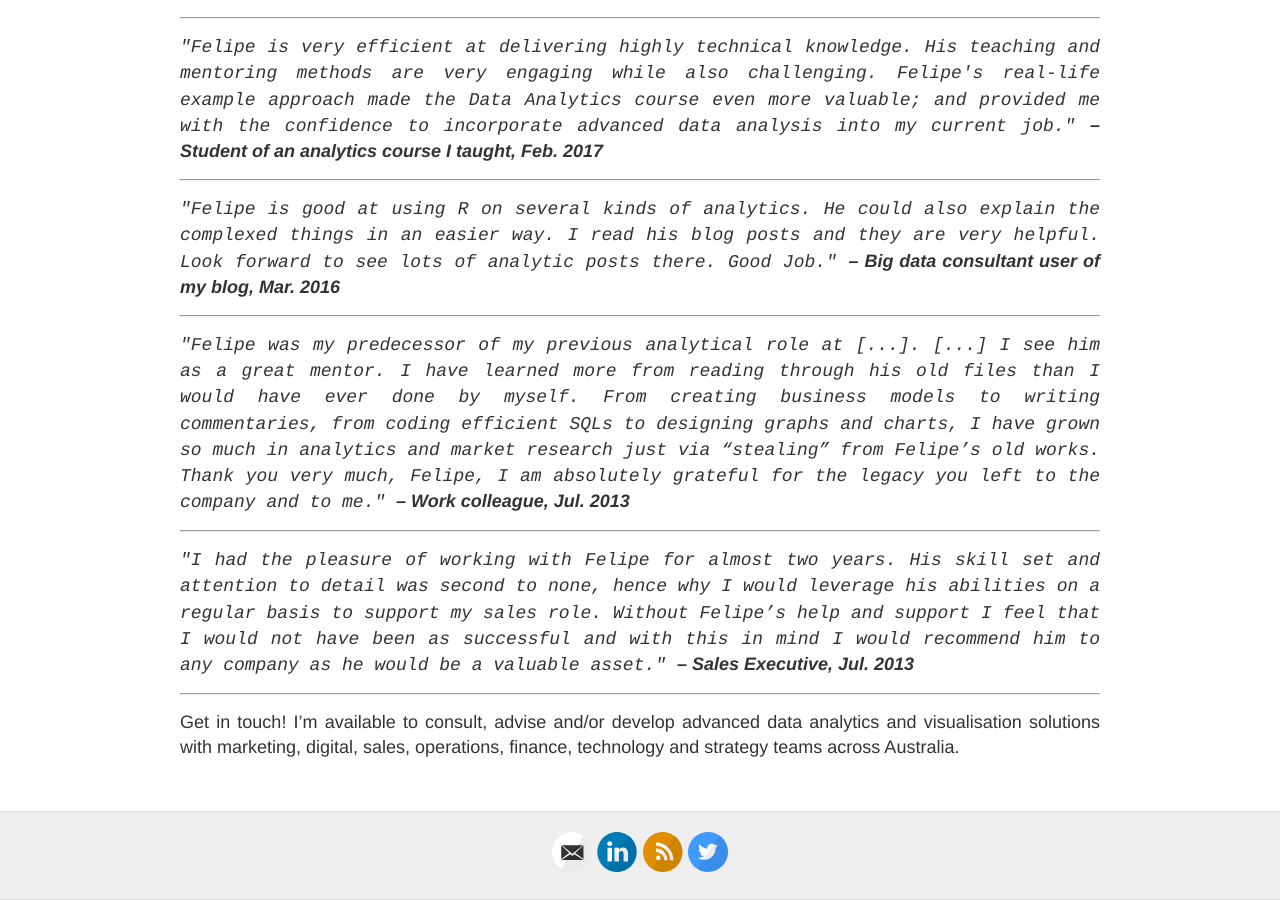
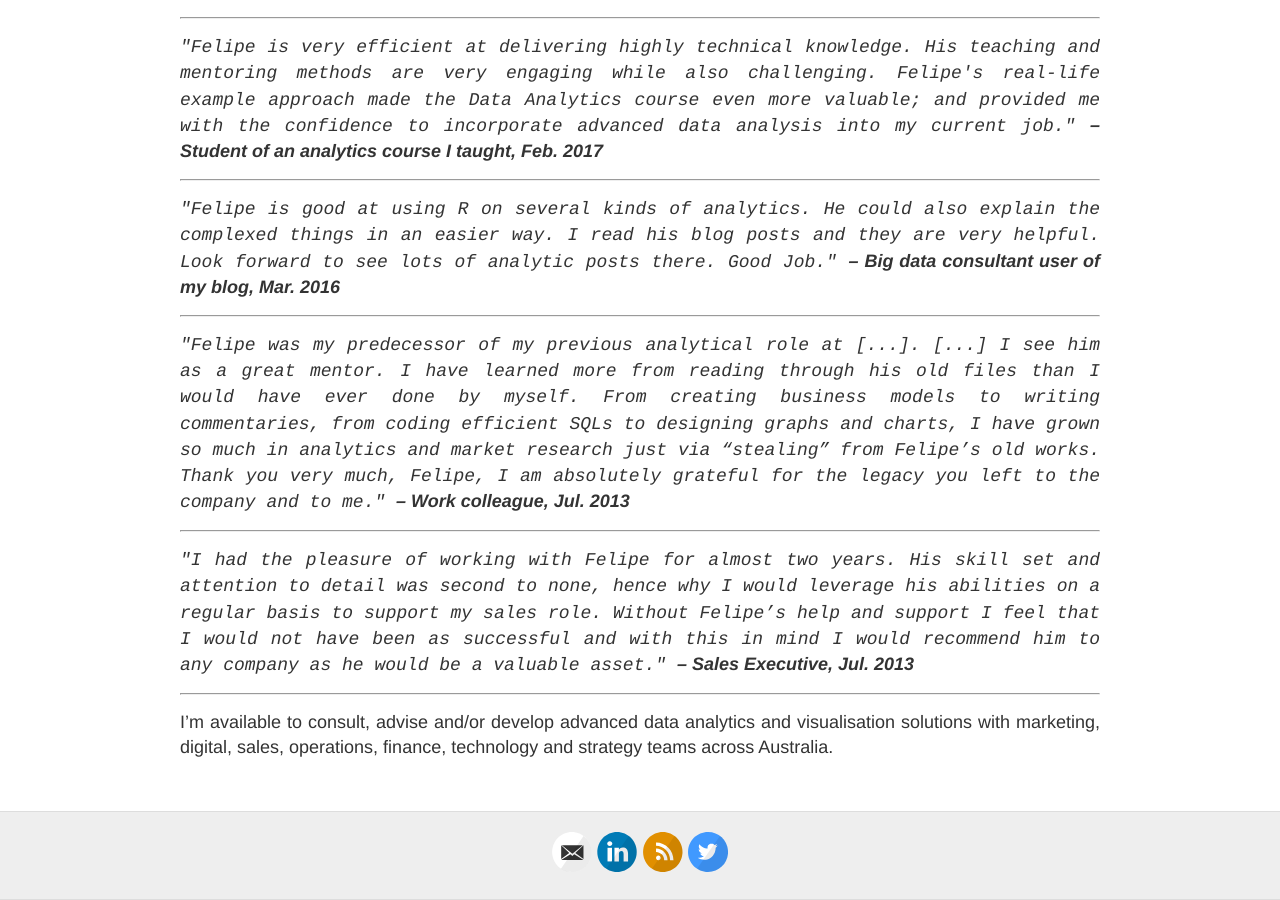
Before and after one commit to FelipeRego/FelipeRego.github.io, a Jekyll site: the page built from about.md, in a window 1280 px wide and 900 px high, scrolled down 1890 px. Built offline with Jekyll 4.4.1, drawn with Linux system fonts in a browser that asks for light colours; some of the changed lines change nothing that is shown; some of the changed text lies outside the part shown.

Commit message:
about change blurb

```diff
--- a/about.md
+++ b/about.md
@@ -1,6 +1,6 @@
 ---
 layout: page
-title: About Felipe
+title: About me
 permalink: /about/
 ---
 
@@ -22,7 +22,7 @@
 ![](https://github.com/FelipeRego/feliperego.github.io/raw/master/images/specialties.png)<!-- -->
 
 
-# Success stories:
+# Testimonials
 
 ***
 
@@ -63,4 +63,4 @@
 
 ***
 
-Get in touch! I'm available to consult, advise and/or develop advanced data analytics and visualisation solutions with marketing, digital, sales, operations, finance, technology and strategy teams across Australia.
+I'm available to consult, advise and/or develop advanced data analytics and visualisation solutions with marketing, digital, sales, operations, finance, technology and strategy teams across Australia.
```
